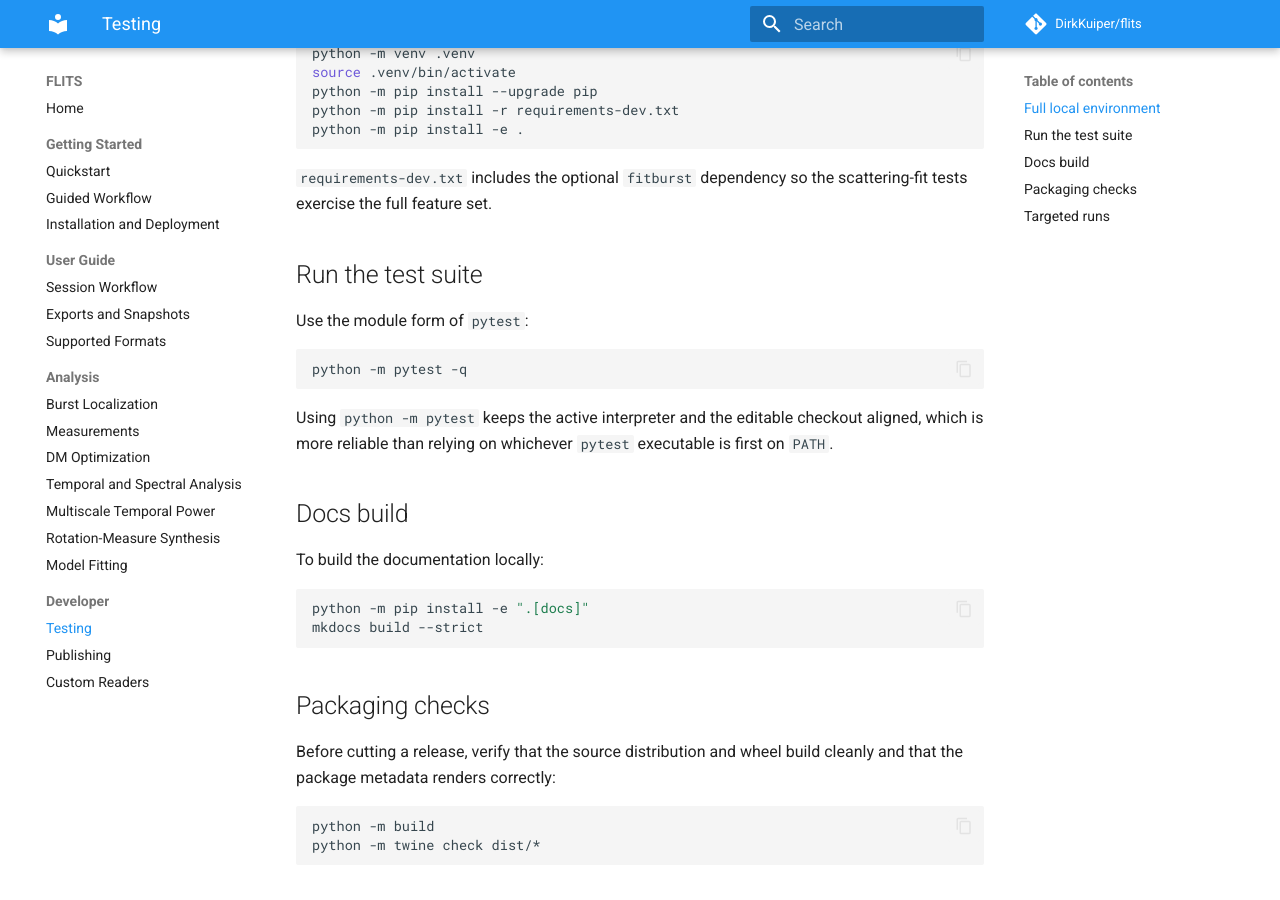
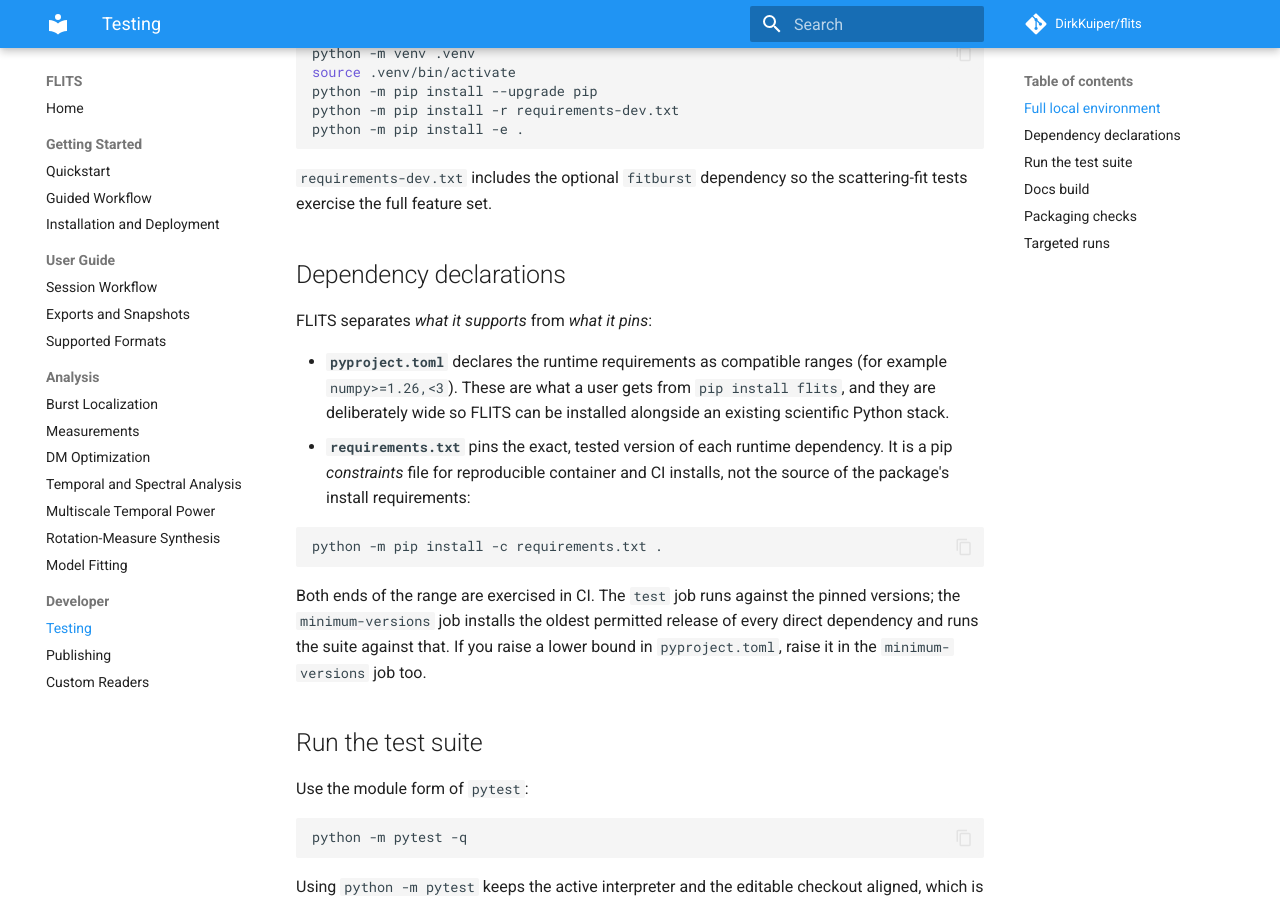
Before and after one commit to DirkKuiper/flits, an MkDocs documentation site: the page built from docs/developer/testing.md, in a window 1280 px wide and 900 px high, scrolled down 239 px. Built offline with MkDocs 1.6.1 and Material for MkDocs 9.7.7, drawn with Linux system fonts in a browser that asks for light colours; comment, search, counter and statistics services are not loaded.

Commit message:
fix(deps): declare compatible ranges instead of exact pins
Runtime requirements were sourced from requirements.txt, so every exact `==`
pin became an install requirement of the published package. Installing FLITS
would then force those exact builds of numpy, scipy, astropy, matplotlib,
fastapi and pydantic into the user's environment and conflict with any other
scientific Python stack present.

Declare compatible ranges in pyproject.toml and keep requirements.txt as a
constraints file for reproducible container and CI installs. Drop the stingray
dependency, which was declared but never imported anywhere in the package.

The lower bounds are verified rather than guessed: a new minimum-versions CI
job installs the oldest permitted release of every direct dependency and runs
the suite against it.

````diff
--- a/docs/developer/testing.md
+++ b/docs/developer/testing.md
@@ -14,6 +14,27 @@ python -m pip install -e .
 
 `requirements-dev.txt` includes the optional `fitburst` dependency so the
 scattering-fit tests exercise the full feature set.
+
+## Dependency declarations
+
+FLITS separates *what it supports* from *what it pins*:
+
+- **`pyproject.toml`** declares the runtime requirements as compatible ranges
+  (for example `numpy>=1.26,<3`). These are what a user gets from
+  `pip install flits`, and they are deliberately wide so FLITS can be installed
+  alongside an existing scientific Python stack.
+- **`requirements.txt`** pins the exact, tested version of each runtime
+  dependency. It is a pip *constraints* file for reproducible container and CI
+  installs, not the source of the package's install requirements:
+
+  ```bash
+  python -m pip install -c requirements.txt .
+  ```
+
+Both ends of the range are exercised in CI. The `test` job runs against the
+pinned versions; the `minimum-versions` job installs the oldest permitted
+release of every direct dependency and runs the suite against that. If you raise
+a lower bound in `pyproject.toml`, raise it in the `minimum-versions` job too.
 
 ## Run the test suite
 
--- a/requirements-dev.txt
+++ b/requirements-dev.txt
@@ -1,4 +1,7 @@
 -r requirements-full.txt
 build>=1.2.2
+httpx>=0.27
+mypy>=1.11
 pytest>=8.3
+ruff>=0.6
 twine>=6.1
````
Also changed, not shown: pyproject.toml (+21 -2 lines), requirements.txt (+11 -2 lines), 1 other file.
